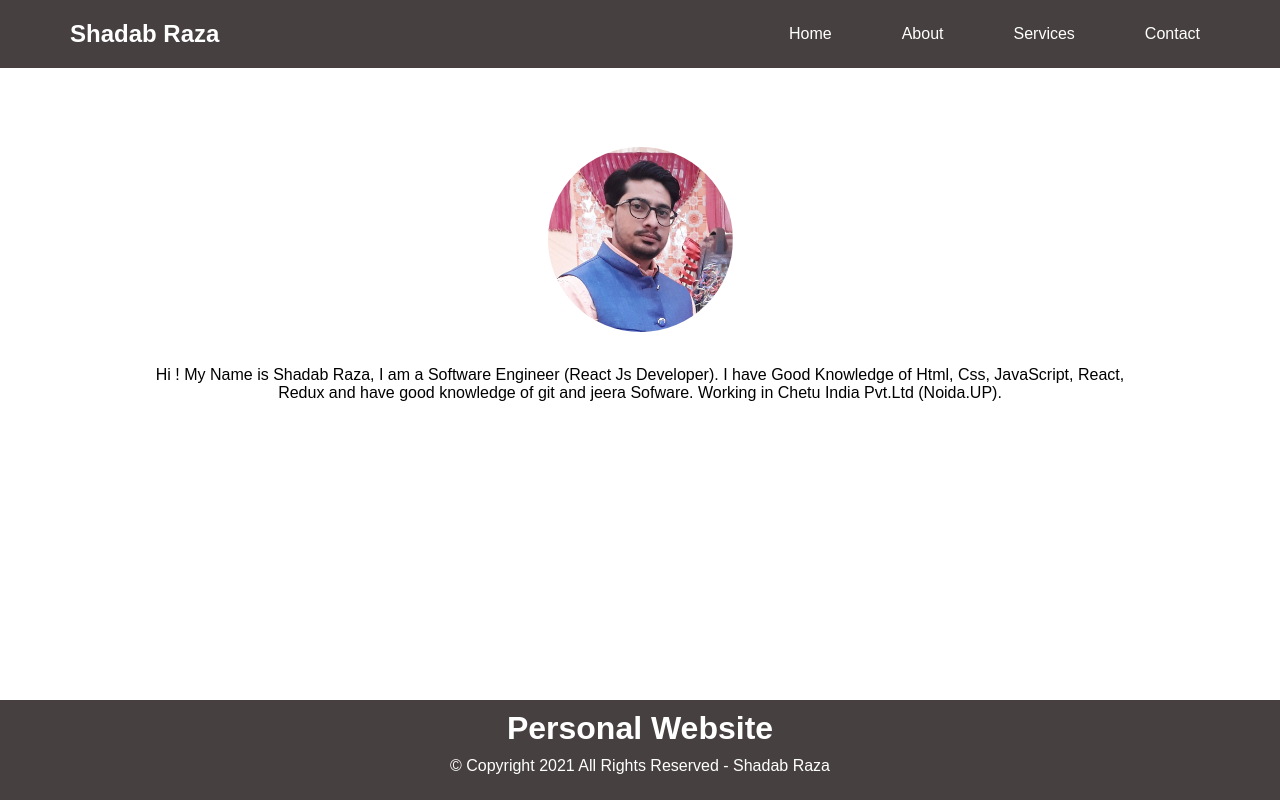
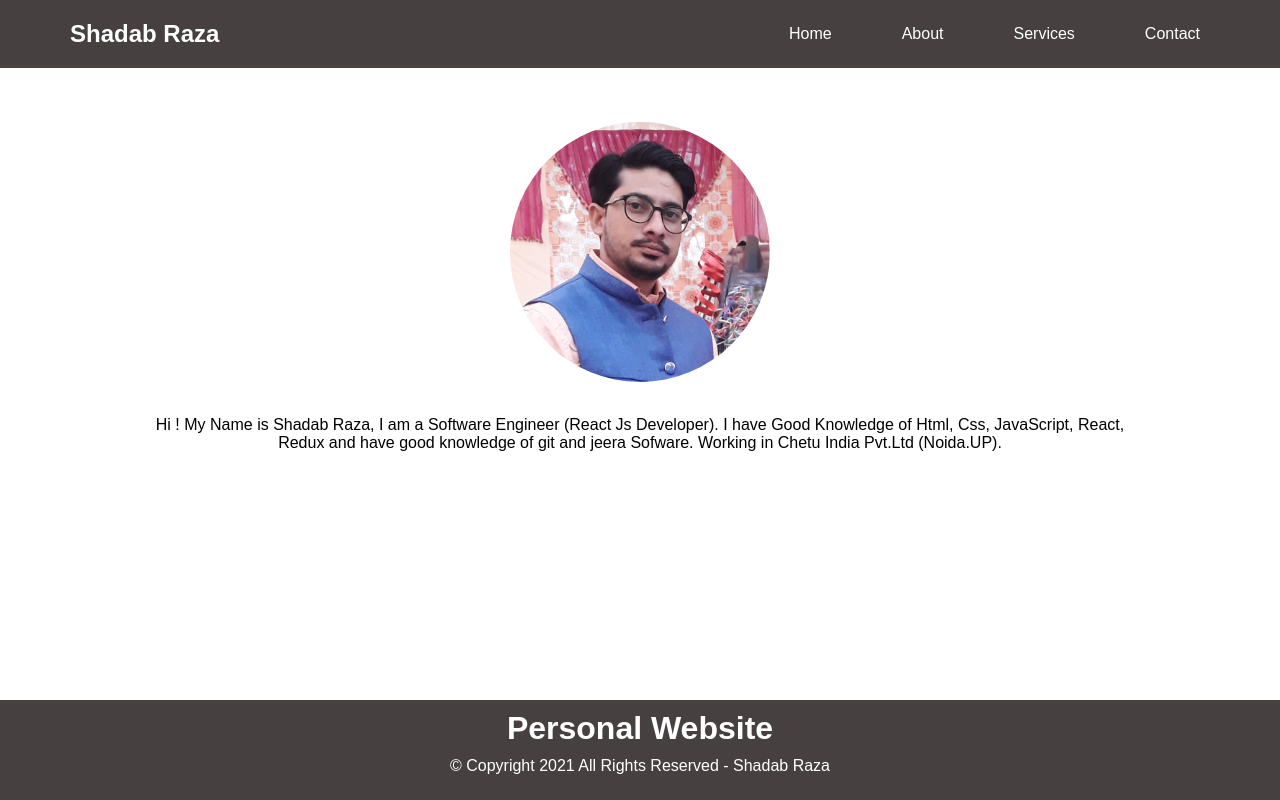
Before and after one commit to shadabraza0786/Personal-Presentation-Website, a React (Create React App) app: page /About in a window 1280 px wide. Built offline with nearby package versions, Linux system fonts and the light colour scheme.

Commit message:
Changes in about

```diff
--- a/src/index.css
+++ b/src/index.css
@@ -7,6 +7,7 @@
 }
 body
 {
+    user-select: none;
     font-family: sans-serif;
 }
 .navbar
@@ -91,9 +92,9 @@ body
 }
 .pic
 {
-    margin-top: 90px;
+    margin-top: 65px;
     padding:20px;
-    height:225px;
+    height:300px;
     border-radius:50%;
 }
 .abc{
--- a/src/pages/About.js
+++ b/src/pages/About.js
@@ -1,10 +1,11 @@
 import ShadabImg from "../assets/ShadabRaza.jpg";
+import { Link } from "react-router-dom";
 
 function About() {
     return (
         <div>
             <h1>About Us</h1>
-            <img className="pic" src= {ShadabImg} alt="Loading Animation" />
+            <img className="pic" src={ShadabImg} alt="Loading Animation" />
             <p className="para1" >Hi ! My Name is Shadab Raza, I am a Software Engineer (React Js Developer). I have Good Knowledge of Html, Css, JavaScript, React, Redux and have good knowledge of git and jeera Sofware. Working in Chetu India Pvt.Ltd (Noida.UP).</p>
         </div>
     )
```
Also changed, not shown: 1 other file (tests, documents, lock files or other folders).
